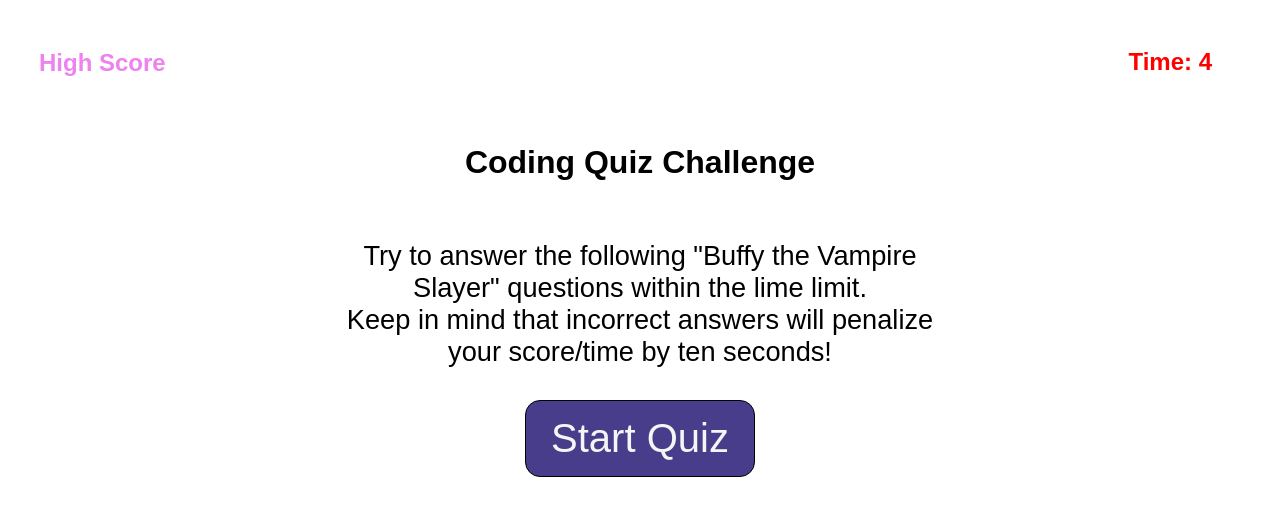
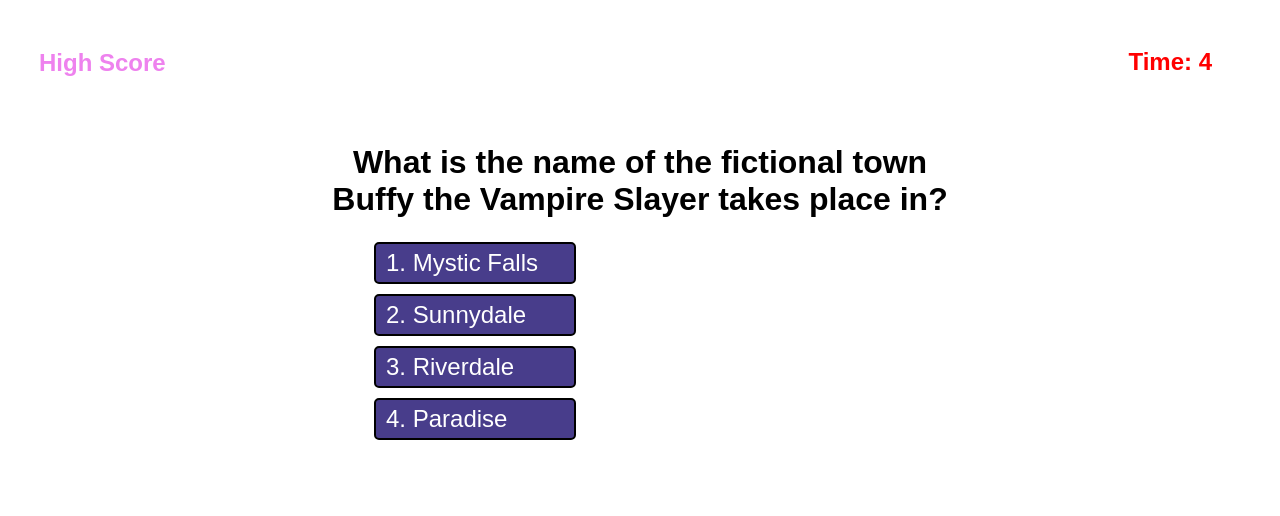
Before and after one commit to mbahl1670/ch4-codeQuiz-mjb, a plain HTML site: page index.html in a window 1280 px wide. Both pictures are taken after a click on the button "Start Quiz". Drawn offline with Linux system fonts and the light colour scheme.

Commit message:
1st Q & A appears when start clicked, timer starts

```diff
--- a/assets/css/style.css
+++ b/assets/css/style.css
@@ -71,3 +71,23 @@ main p {
     color: darkslateblue;
     background-color: rgba(72, 61, 139, .4);
 }
+
+.answers {
+    text-align: left;
+    font-size: .75em;
+    font-weight: normal;
+}
+
+.answerLine {
+    border: 2px solid black;
+    margin: 10px 10px;
+    padding: 5px 10px;
+    width: 30%;
+    color: white;
+    background-color: darkslateblue;
+    border-radius: 5px;
+}
+
+.answerLine:hover {
+    background-color: violet;
+}
--- a/assets/js/script.js
+++ b/assets/js/script.js
@@ -1,11 +1,13 @@
 var timeLeft = 5;
 var timerEl = document.querySelector("#timer");
 var quizStartClick = document.querySelector("#quizStart");
+var headingEl = document.querySelector("#quiz-heading");
+var descriptionEl = document.querySelector("#description");
+var quizContentEl = document.querySelector(".quizContent");
 
 // setting up the timer function
-var countdown = function(event) {
+var countdown = function() {
   timeLeft = 5;
-  event.preventDefault();
   var timeInterval = setInterval(function () {
     if (timeLeft > 0) {
       timerEl.textContent = "Time: " + timeLeft;
@@ -18,9 +20,40 @@ var countdown = function(event) {
   }, 1000);
 }
 
+var startQuiz = function () {
+  // start the coundown
+  countdown();
+
+  // display the quiz questions and answers on the screen
+  quizStartClick.remove();
+  descriptionEl.remove();
+  headingEl.textContent = quizQA[0].question;
+  var answersEl = document.createElement("ol");
+  answersEl.className = "answers";
+  var answer1El = document.createElement("li");
+  answer1El.className = "answerLine";
+  var answer2El = document.createElement("li");
+  answer2El.className = "answerLine";
+  var answer3El = document.createElement("li");
+  answer3El.className = "answerLine";
+  var answer4El = document.createElement("li");
+  answer4El.className = "answerLine";
+  answer1El.textContent = "1.     " + quizQA[0].answer1;
+  answer2El.textContent = "2.     " + quizQA[0].answer2;
+  answer3El.textContent = "3.     " + quizQA[0].answer3;
+  answer4El.textContent = "4.     " + quizQA[0].answer4;
+  answersEl.appendChild(answer1El);
+  answersEl.appendChild(answer2El);
+  answersEl.appendChild(answer3El);
+  answersEl.appendChild(answer4El);
+  headingEl.appendChild(answersEl);
+  quizContentEl.appendChild(headingEl);
+
+
+}
 
 // when the button is clicked, the Quiz & Timer start
-quizStartClick.addEventListener("click", countdown);
+quizStartClick.addEventListener("click", startQuiz);
 
 
 
--- a/index.html
+++ b/index.html
@@ -17,8 +17,8 @@
 <!-- main section for quiz questions and answers -->
     <main>
         <section class="quizContent">
-            <h1>Coding Quiz Challenge</h1>
-            <p>Try to answer the following "Buffy the Vampire Slayer" questions within the lime limit. <br/>
+            <h1 id="quiz-heading">Coding Quiz Challenge</h1>
+            <p id="description">Try to answer the following "Buffy the Vampire Slayer" questions within the lime limit. <br/>
             Keep in mind that incorrect answers will penalize your score/time by ten seconds!</p>
             <button type="click" id="quizStart">Start Quiz</button>
         </section>
```
